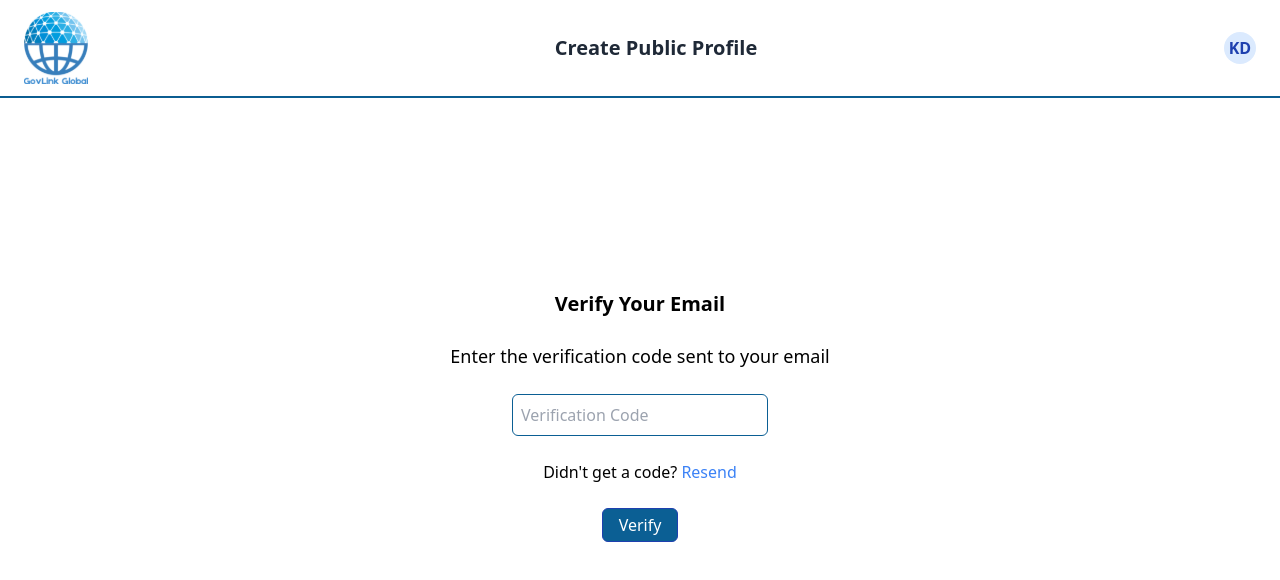
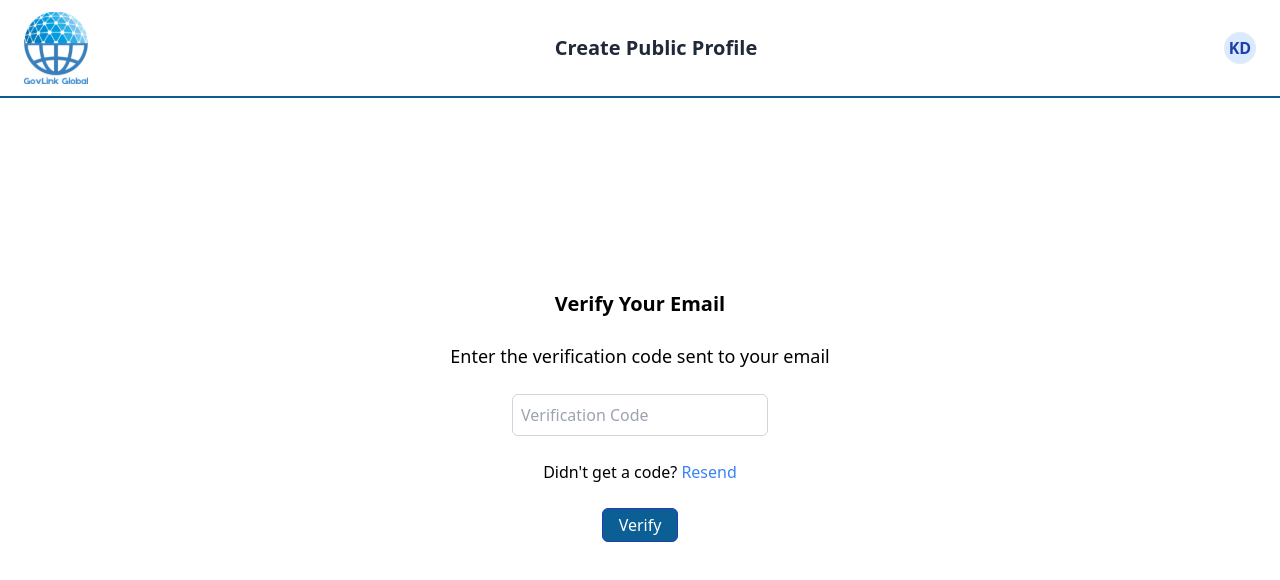
Before and after one commit to codemon0486/jobsite, a React (Vite) app: page /email_verification in a window 1280 px wide. Shown: the top 580 px of the page. Built offline with nearby package versions, Linux system fonts and the light colour scheme.

Commit message:
code input

```diff
--- a/src/pages/auth/EmailVerification.jsx
+++ b/src/pages/auth/EmailVerification.jsx
@@ -1,6 +1,5 @@
 import { useState } from "react";
 import { useLocation } from "react-router-dom";
-import Textbox from "../../components/Textbox";
 import Button from "../../components/Button";
 import { verifyEmailCode, resendVerificationCode } from "../../utils/apiUtils";
 
@@ -41,10 +40,12 @@ export default function EmailVerification() {
           Enter the verification code sent to your email
         </h1>
         <div className="flex flex-col w-2/3 gap-6 mx-auto">
-          <Textbox
+          <input
+            type="text"
             placeholder="Verification Code"
             value={verificationCode}
             onChange={(e) => setVerificationCode(e.target.value)}
+            className="border border-gray-300 rounded-md p-2"
           />
           <div className="text-center">
             Didn't get a code?{" "}
```
